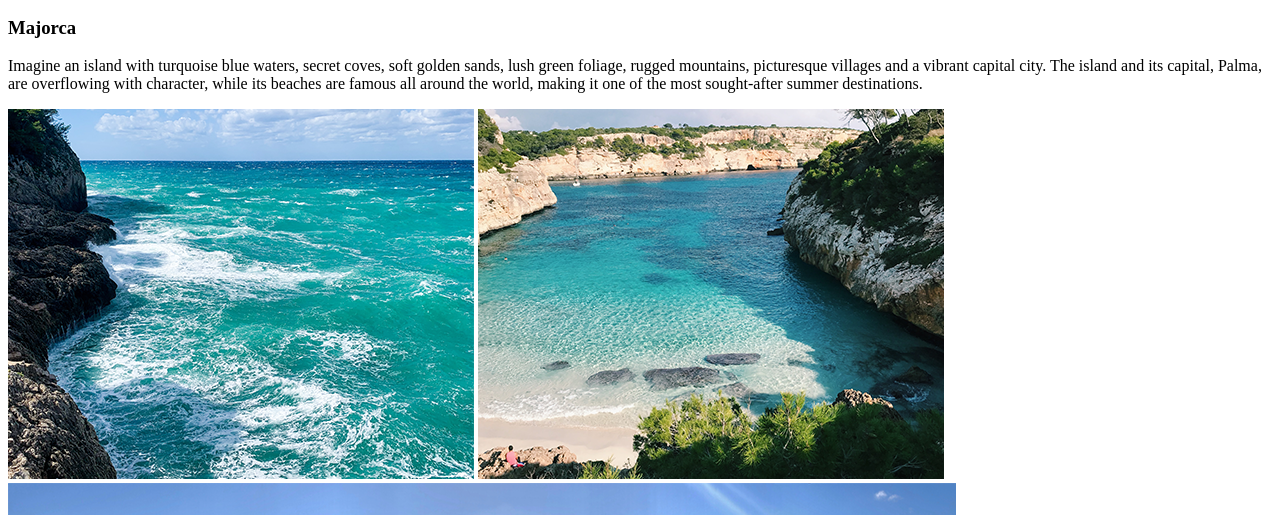
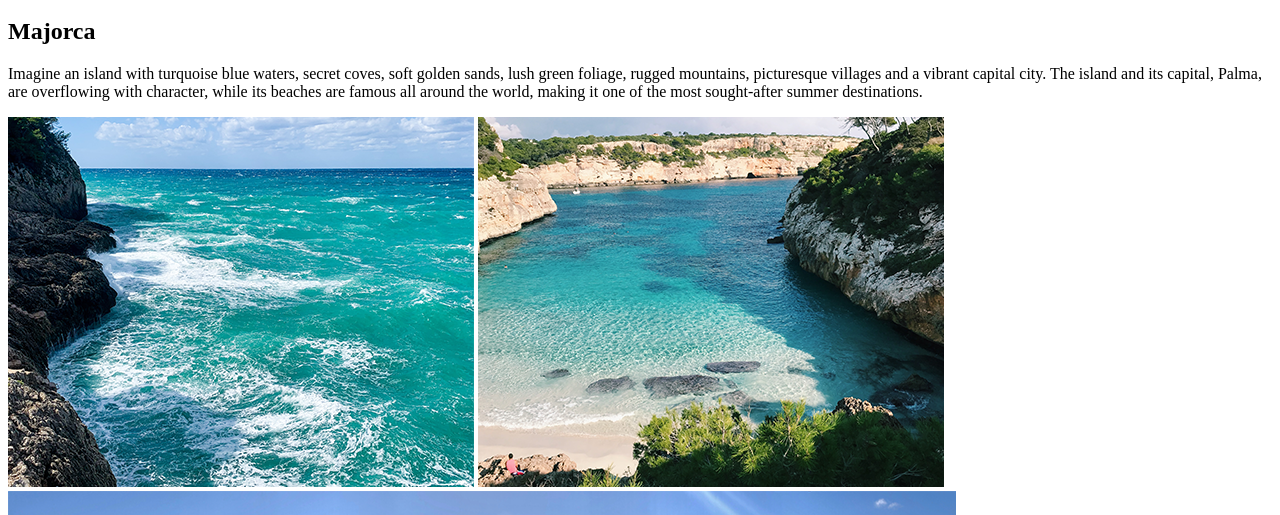
Before and after one commit to SpookyKitties/wunderlust, a plain HTML site: page index.html in a window 1280 px wide. Shown: the part 274-789 px from the top of the page. Drawn offline with Linux system fonts and the light colour scheme.

Commit message:
fixed h2

```diff
--- a/index.html
+++ b/index.html
@@ -26,7 +26,7 @@
     </header>
     <main>
         <section>
-            <h3>Majorca</h3>
+            <h2>Majorca</h2>
             <p>Imagine an island with turquoise blue waters, secret coves, soft golden sands, lush green foliage, rugged
                 mountains, picturesque villages and a vibrant capital city. The island and its capital, Palma, are
                 overflowing with character, while its beaches are famous all around the world, making it one of the most
```
